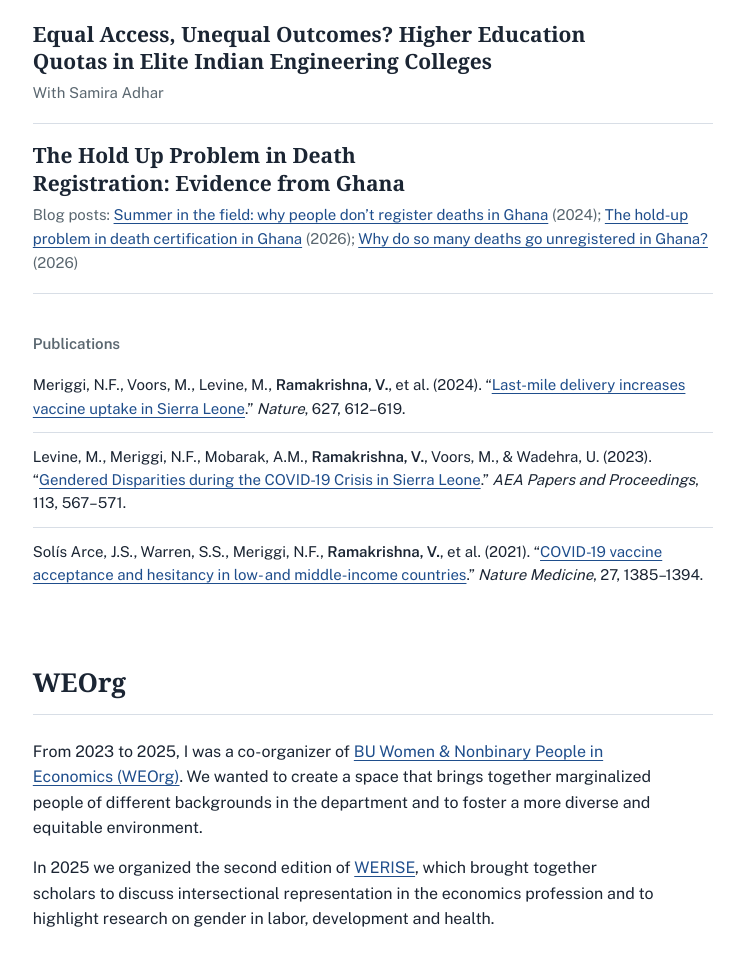
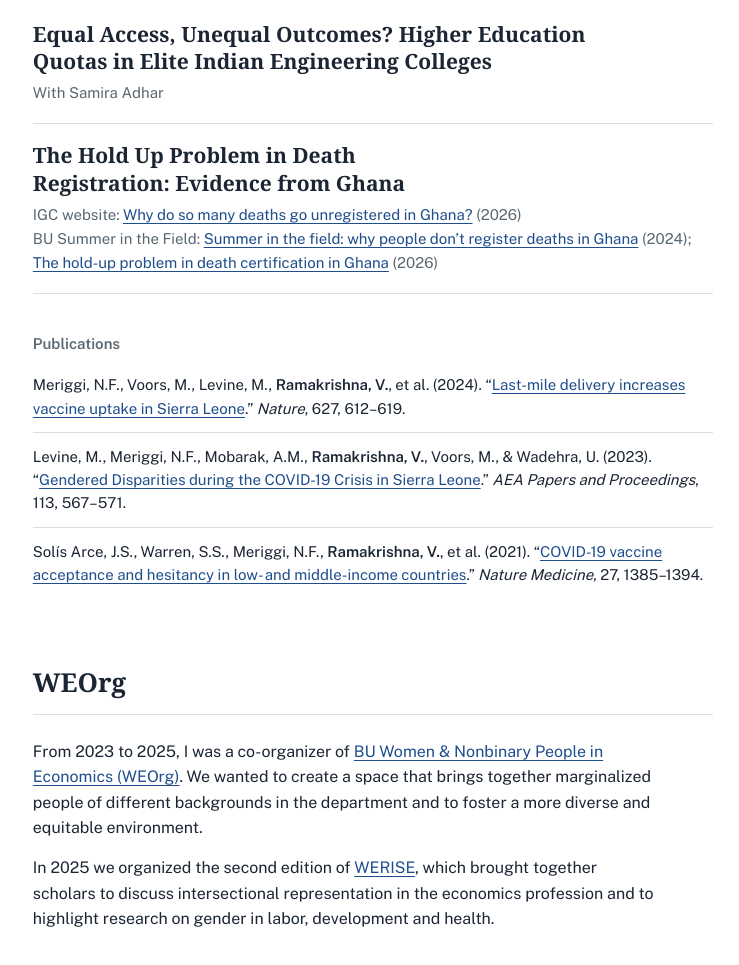
Before and after one commit to vasudharamakrishna/vasudharamakrishna.github.io, a plain HTML site: page index.html in a window 1280 px wide. Shown: the part 790-1755 px from the top of the page, without its empty margins (448-1187 px from the left). Drawn offline with nearby package versions, Linux system fonts and the light colour scheme; a web font is replaced by a local one.

Commit message:
Update index.html

```diff
--- a/index.html
+++ b/index.html
@@ -84,10 +84,11 @@
 
         <article class="paper">
           <h3>The Hold Up Problem in Death Registration: Evidence from Ghana</h3>
-          <p class="extra">Blog posts:
+          <p class="extra">IGC website:
+            <a href="https://www.theigc.org/blogs/unregistered-death-records-ghana">Why do so many deaths go unregistered in Ghana?</a> (2026)<br>
+            BU Summer in the Field:
             <a href="https://www.bu.edu/gdp/2024/10/16/summer-in-the-field-why-people-dont-register-deaths-in-ghana/">Summer in the field: why people don&rsquo;t register deaths in Ghana</a> (2024);
-            <a href="https://www.bu.edu/gdp/2026/10/23/the-hold-up-problem-in-death-certification-in-ghana/">The hold-up problem in death certification in Ghana</a> (2026);
-            <a href="https://www.theigc.org/blogs/unregistered-death-records-ghana">Why do so many deaths go unregistered in Ghana?</a> (2026)
+            <a href="https://www.bu.edu/gdp/2026/10/23/the-hold-up-problem-in-death-certification-in-ghana/">The hold-up problem in death certification in Ghana</a> (2026)
           </p>
           <details class="abstract">
             <summary>Abstract</summary>
```
